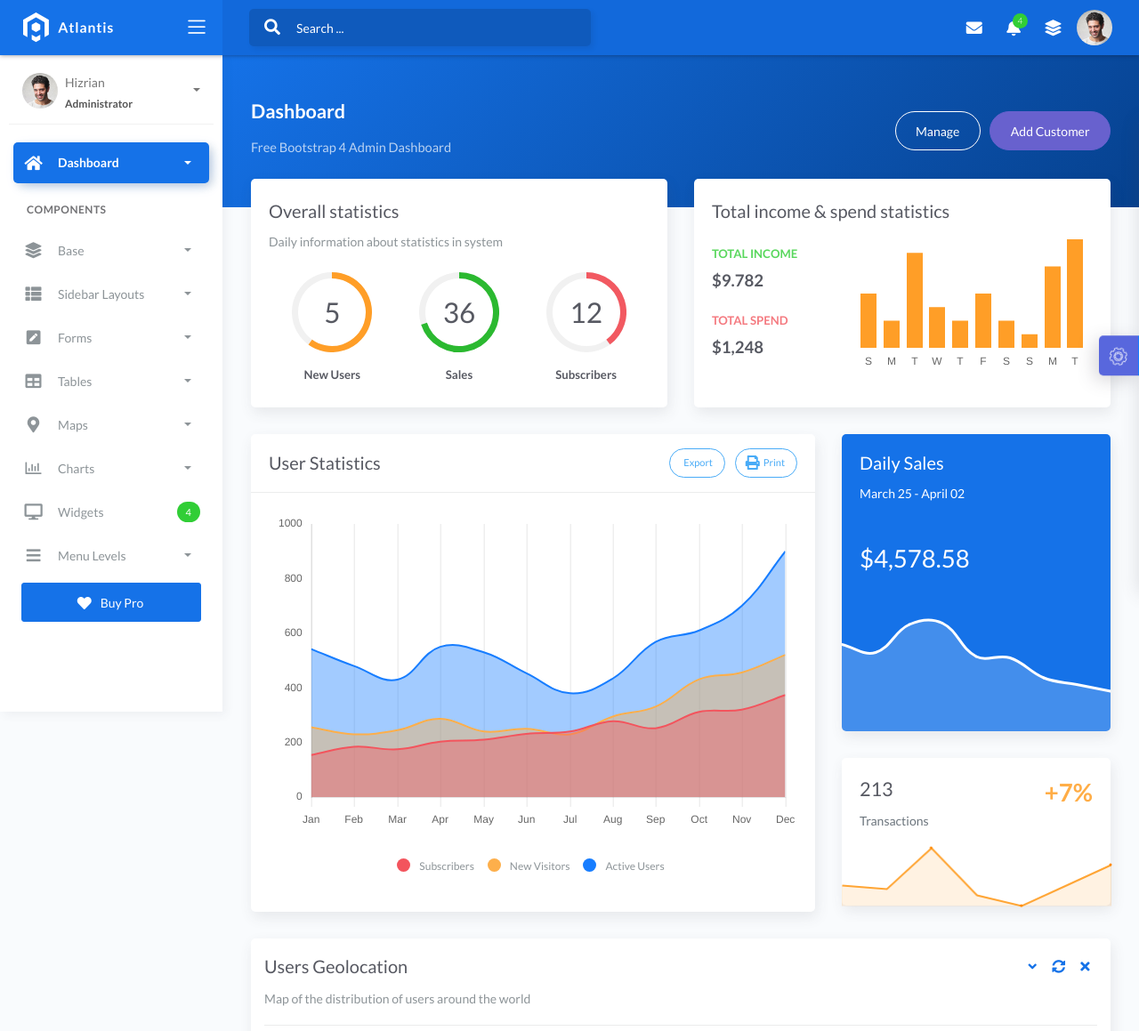
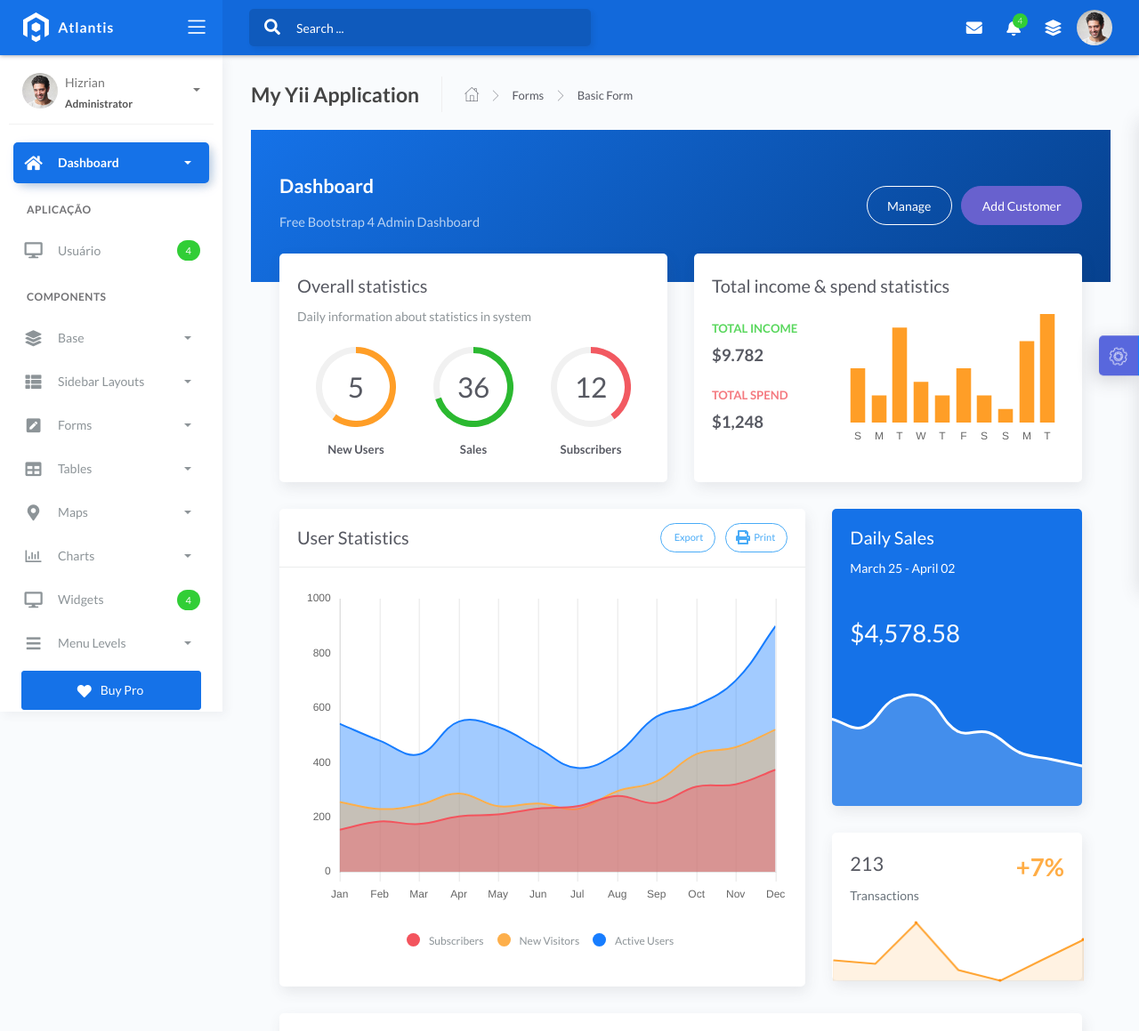
Before and after one commit to maiconjoseduarte/Mabby, a PHP site: template frontend/views/site/index.php in a window 1280 px wide. Shown: the top 1159 px of the page at 89% size. Run offline with PHP 8.4, Linux system fonts and the light colour scheme; the template is opened without the code that fills it, so the values that code supplies are empty; some libraries are stand-ins or nearby versions.

Commit message:
configurando layout das telas.

```diff
--- a/common/config/params.php
+++ b/common/config/params.php
@@ -5,4 +5,6 @@ return [
     'senderEmail' => 'noreply@example.com',
     'senderName' => 'Example.com mailer',
     'user.passwordResetTokenExpire' => 3600,
+    'bsDependencyEnabled' => false,
+    'bsVersion' => '4.x',
 ];
--- a/composer.json
+++ b/composer.json
@@ -17,7 +17,11 @@
         "php": ">=5.6.0",
         "yiisoft/yii2": "~2.0.14",
         "yiisoft/yii2-bootstrap": "~2.0.0",
-        "yiisoft/yii2-swiftmailer": "~2.0.0 || ~2.1.0"
+        "yiisoft/yii2-bootstrap4": "@dev",
+        "yiisoft/yii2-swiftmailer": "~2.0.0 || ~2.1.0",
+        "kartik-v/yii2-grid": "dev-master",
+        "kartik-v/yii2-bootstrap4-dropdown": "@dev",
+        "kartik-v/yii2-datecontrol": "dev-master"
     },
     "require-dev": {
         "yiisoft/yii2-debug": "~2.1.0",
--- a/frontend/modules/app/views/usuario/_form.php
+++ b/frontend/modules/app/views/usuario/_form.php
@@ -14,7 +14,7 @@ use yii\widgets\ActiveForm;
 
     <?= $form->field($model, 'nome')->textInput(['maxlength' => true]) ?>
 
-    <div class="form-group">
+    <div class="card-action">
         <?= Html::submitButton('Save', ['class' => 'btn btn-success']) ?>
     </div>
 
--- a/frontend/views/layouts/header.php
+++ b/frontend/views/layouts/header.php
@@ -2,7 +2,7 @@
     <!-- Logo Header -->
     <div class="logo-header" data-background-color="blue">
 
-        <a href="index.html" class="logo">
+        <a href="<?= \yii\helpers\Url::to(['/site/index']) ?>" class="logo">
             <img src="main/img/logo.svg" alt="navbar brand" class="navbar-brand">
         </a>
         <button class="navbar-toggler sidenav-toggler ml-auto" type="button" data-toggle="collapse" data-target="collapse" aria-expanded="false" aria-label="Toggle navigation">
--- a/frontend/views/layouts/main.php
+++ b/frontend/views/layouts/main.php
@@ -41,7 +41,33 @@ MainAsset::register($this);
 
     <div class="main-panel">
         <div class="content">
-            <?= $content ?>
+            <div class="page-inner">
+                <div class="page-header">
+                    <h4 class="page-title"><?= $this->title; ?></h4>
+                    <ul class="breadcrumbs">
+                        <li class="nav-home">
+                            <a href="#">
+                                <i class="flaticon-home"></i>
+                            </a>
+                        </li>
+                        <li class="separator">
+                            <i class="flaticon-right-arrow"></i>
+                        </li>
+                        <li class="nav-item">
+                            <a href="#">Forms</a>
+                        </li>
+                        <li class="separator">
+                            <i class="flaticon-right-arrow"></i>
+                        </li>
+                        <li class="nav-item">
+                            <a href="#">Basic Form</a>
+                        </li>
+                    </ul>
+                </div>
+
+                <?= $content ?>
+
+            </div>
         </div>
         <footer class="footer">
             <div class="container-fluid">
--- a/frontend/views/layouts/sidebar.php
+++ b/frontend/views/layouts/sidebar.php
@@ -59,6 +59,21 @@
                         </ul>
                     </div>
                 </li>
+                <li class="nav-section">
+							<span class="sidebar-mini-icon">
+								<i class="fa fa-ellipsis-h"></i>
+							</span>
+                    <h4 class="text-section">Aplicação</h4>
+                </li>
+                <li class="nav-item">
+                    <a href="<?= \yii\helpers\Url::to(['/app/usuario/index'])?>">
+                        <i class="fas fa-desktop"></i>
+                        <p>Usuário</p>
+                        <span class="badge badge-success">4</span>
+                    </a>
+                </li>
+
+
                 <li class="nav-section">
 							<span class="sidebar-mini-icon">
 								<i class="fa fa-ellipsis-h"></i>
--- a/frontend/web/main/js/demo.js
+++ b/frontend/web/main/js/demo.js
@@ -16,18 +16,18 @@ Circles.create({
 })
 
 //Notify
-$.notify({
-	icon: 'flaticon-alarm-1',
-	title: 'Atlantis Lite',
-	message: 'Free Bootstrap 4 Admin Dashboard',
-},{
-	type: 'info',
-	placement: {
-		from: "bottom",
-		align: "right"
-	},
-	time: 1000,
-});
+// $.notify({
+// 	icon: 'flaticon-alarm-1',
+// 	title: 'Atlantis Lite',
+// 	message: 'Free Bootstrap 4 Admin Dashboard',
+// },{
+// 	type: 'info',
+// 	placement: {
+// 		from: "bottom",
+// 		align: "right"
+// 	},
+// 	time: 1000,
+// });
 
 // JQVmap
 $('#map-example').vectorMap(
```
Also changed, not shown: common/config/main.php (+66 -0 lines), frontend/modules/app/views/usuario/create.php (+13 -7 lines), frontend/modules/app/views/usuario/index.php (+14 -13 lines), 1 other file.
